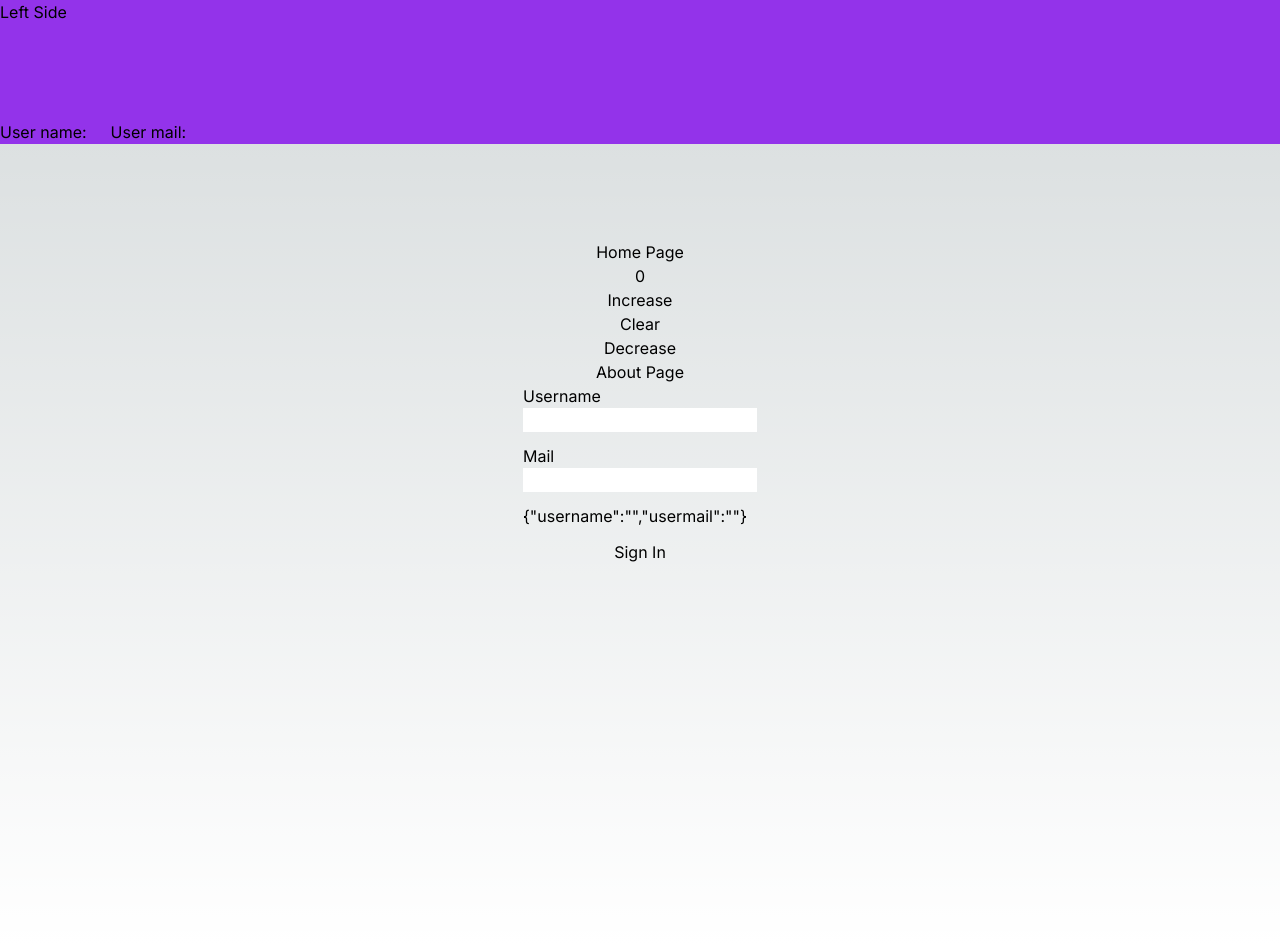
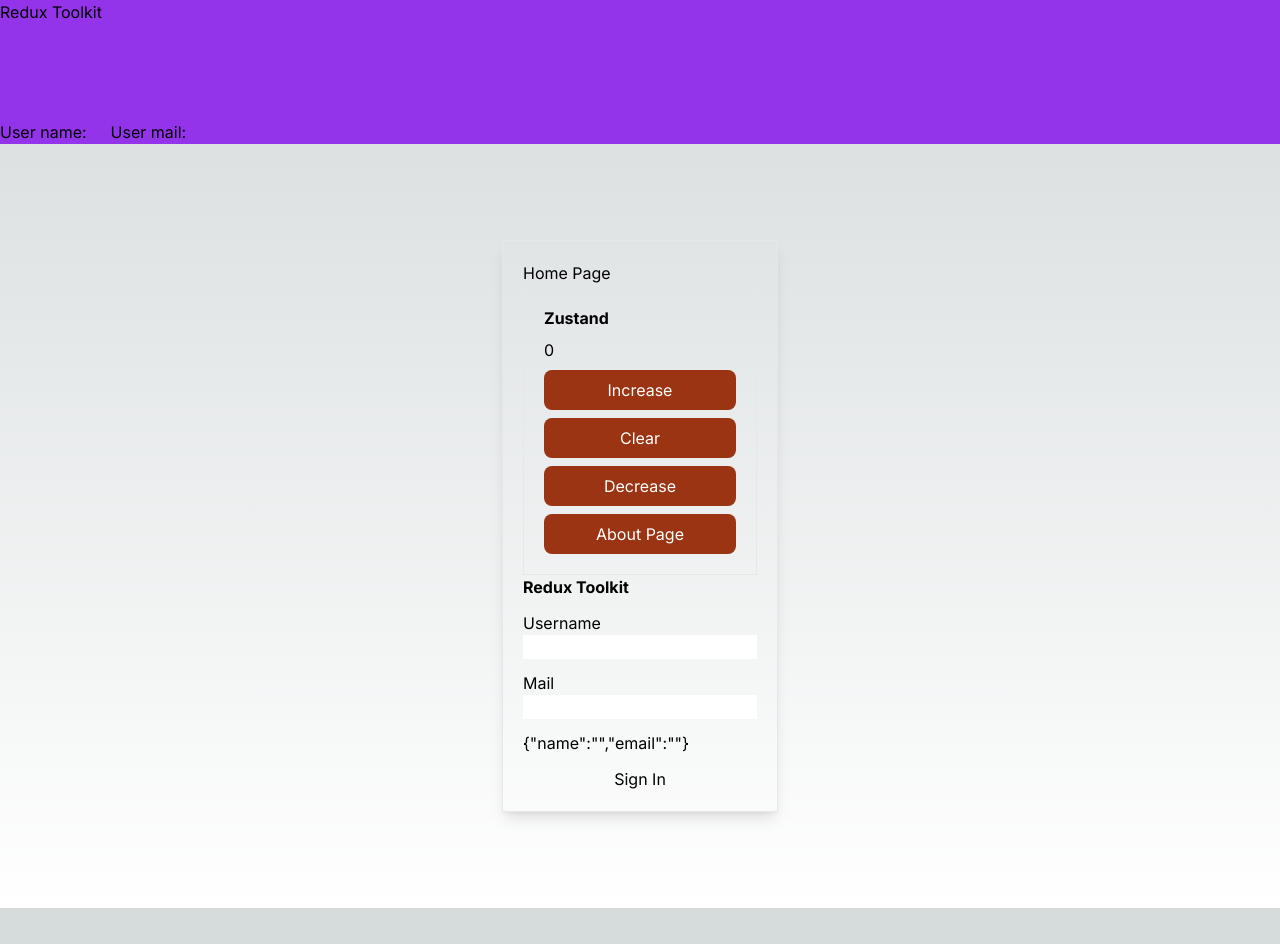
Before and after one commit to gokhanSucsuz/nextjs-state-management, a Next.js app: page / in a window 1280 px wide. After the commit the page ends 908 px from the top, so only its background shows below. Built offline with nearby package versions, Linux system fonts and the light colour scheme.

Commit message:
redux toolkit example is ok

```diff
--- a/app/components/Header.jsx
+++ b/app/components/Header.jsx
@@ -1,12 +1,16 @@
+"use client"
 import React from 'react'
+import { useSelector } from 'react-redux'
 
 const Header = () => {
+    const state = useSelector((state) => state)
+    console.log(state)
     return (
         <div className='flex flex-col h-36 bg-purple-600 items-start justify-between'>
-            <div>Left Side</div>
+            <div>Redux Toolkit</div>
             <div className='flex items-center gap-6'>
-                <div>User name: </div>
-                <div>User mail: </div>
+                <div>User name: {state.user.name}</div>
+                <div>User mail: {state.user.email}</div>
             </div>
 
         </div>
--- /dev/null
+++ b/app/components/StoreMain.js
@@ -0,0 +1,9 @@
+"use client";
+import { Provider } from "react-redux";
+import { store } from "../store";
+
+const StoreMain = ({ children }) => {
+	return <Provider store={store}>{children}</Provider>;
+};
+
+export default StoreMain;
--- a/app/components/button.jsx
+++ b/app/components/button.jsx
@@ -4,7 +4,7 @@ import React from 'react'
 const Button = (props) => {
     return (
         <div>
-            <button onClick={props.onClick}>Increase</button>
+            <button className="flex w-full justify-center p-2 bg-orange-800 text-white rounded-lg" onClick={props.onClick}>Increase</button>
         </div>
     )
 }
--- a/app/components/countText.jsx
+++ b/app/components/countText.jsx
@@ -4,7 +4,6 @@ import { useStore } from '../zustand/store'
 
 const CountText = () => {
     const count = useStore((state) => state.count)
-    console.log(count)
     return (
         <div>
             {count}
--- a/app/layout.js
+++ b/app/layout.js
@@ -1,6 +1,7 @@
 import { Inter } from "next/font/google";
 import "./globals.css";
 import Header from "./components/Header";
+import StoreMain from "./components/StoreMain";
 
 const inter = Inter({ subsets: ["latin"] });
 
@@ -13,8 +14,10 @@ export default function RootLayout({ children }) {
 	return (
 		<html lang="en">
 			<body className={inter.className}>
-				<Header />
-				{children}
+				<StoreMain>
+					<Header />
+					{children}
+				</StoreMain>
 			</body>
 		</html>
 	);
--- a/app/page.jsx
+++ b/app/page.jsx
@@ -4,32 +4,42 @@ import Button from "./components/button";
 import CountText from "./components/countText";
 import { useStore } from "./zustand/store";
 import { useState } from "react";
+import { useDispatch, useSelector } from "react-redux";
+import { userSet } from "./slice/userSlice";
 
 
 export default function Home() {
-  const [user, setUser] = useState({ username: "", usermail: "" })
+  const dispatch = useDispatch()
+  const [user, setUser] = useState({ name: "", email: "" })
   const { increase, decrease, clear } = useStore((state) => state)
   return (
-    <main className="flex min-h-screen flex-col items-center  p-24">
+    <main className="flex flex-col items-center  p-24">
+      <div className="border p-5 rounded-lgs shadow-lg">
         <h1>Home Page</h1>
+        <div className="border p-5 flex flex-col gap-2">
+          <h1 className="font-bold">Zustand</h1>
           <CountText />
           <Button onClick={increase} />
-      <button onClick={clear}>Clear</button>
-      <button onClick={() => decrease(Math.random() * 100)}>Decrease</button>
-      <Link href="/about">About Page</Link>
+          <button className="p-2 bg-orange-800 text-white rounded-lg" onClick={clear}>Clear</button>
+          <button className="p-2 bg-orange-800 text-white rounded-lg" onClick={() => decrease(Math.random() * 100)}>Decrease</button>
+          <Link className="p-2 bg-orange-800 text-white text-center rounded-lg" href="/about">About Page</Link>
+        </div>
         <div className="flex flex-col gap-3">
+          <h1 className="font-bold">Redux Toolkit</h1>
           <div>
             <p>Username</p>
-          <input value={user.username} onChange={(e) => setUser({ ...user, username: e.target.value })} type="text" name="username" id="username" />
+            <input value={user.name} onChange={(e) => setUser({ ...user, name: e.target.value })} type="text" name="username" id="username" />
           </div>
           <div>
             <p>Mail</p>
             <input value={user.email} onChange={(e) =>
-            setUser({ ...user, usermail: e.target.value })
+              setUser({ ...user, email: e.target.value })
             } type="text" name="usermail" id="usermail" />
           </div>
           {JSON.stringify(user)}
-        <button onClick={() => alert("Success!")}>Sign In</button>
+          <button onClick={() => dispatch(userSet(user))}>Sign In</button>
+
+        </div>
       </div>
     </main>
   );
--- /dev/null
+++ b/app/slice/userSlice.js
@@ -0,0 +1,22 @@
+import { createSlice } from "@reduxjs/toolkit";
+
+const initialState = {
+	name: "",
+	email: ""
+};
+
+export const userSlice = createSlice({
+	name: "user",
+	initialState,
+	reducers: {
+		userSet(state, action) {
+			state.name = action.payload.name;
+			state.email = action.payload.email;
+			alert("Success!");
+		}
+	}
+});
+
+export const { userSet } = userSlice.actions;
+
+export default userSlice.reducer;
--- /dev/null
+++ b/app/store.js
@@ -0,0 +1,8 @@
+import { configureStore } from "@reduxjs/toolkit";
+import userReducer from "./slice/userSlice";
+
+export const store = configureStore({
+	reducer: {
+		user: userReducer
+	}
+});
```
Lines whose indentation alone changed are shown as unchanged.
